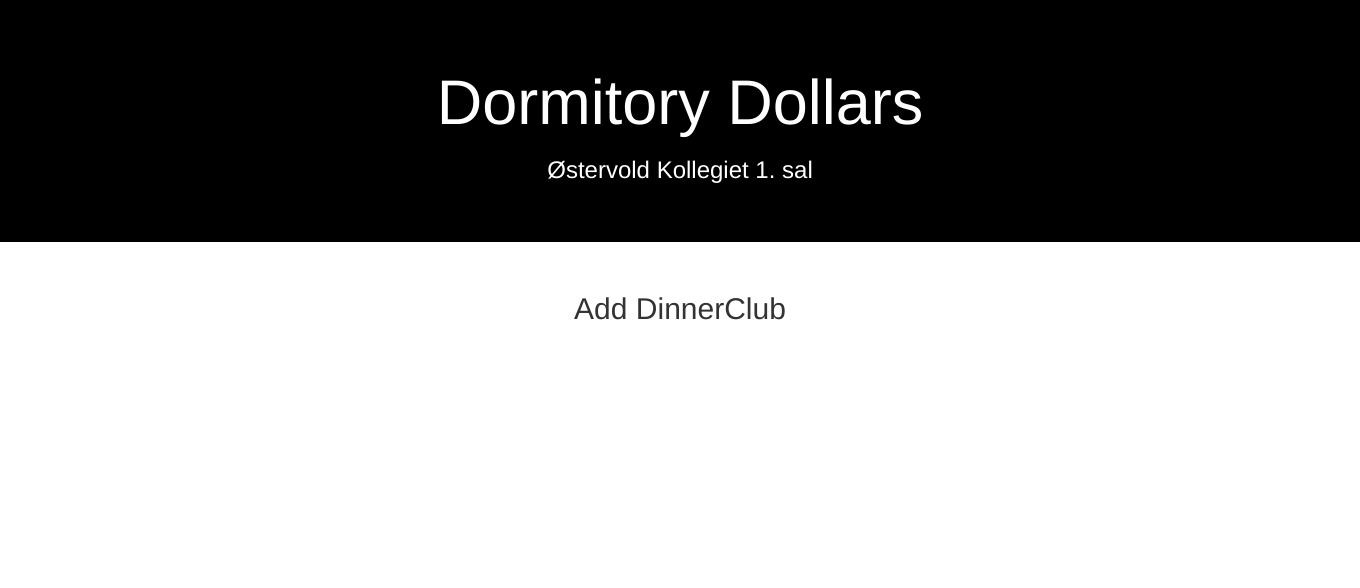
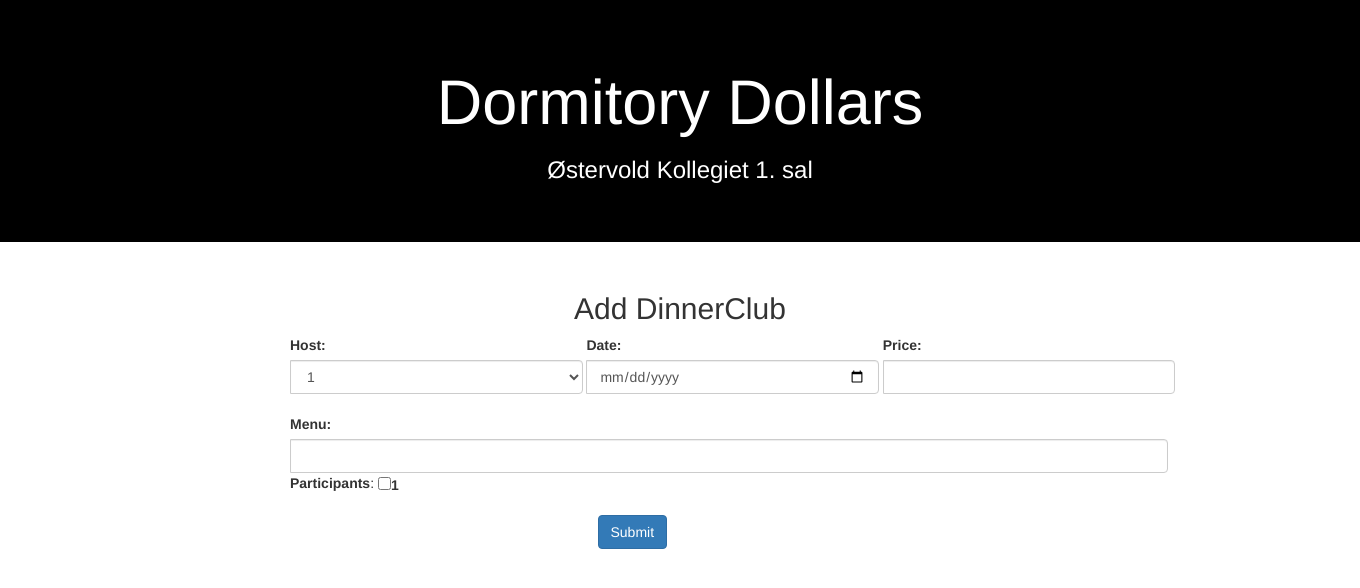
Before and after one commit to Rotendahl/DormitoryLife, a Django app: page /addDinner/ in a window 1360 px wide. Shown: the top 588 px of the page. Run offline with Django 3.2, Linux system fonts and the light colour scheme; a user stored in the database is signed in; tables that the repository leaves empty hold one stand-in row (values such as "Sample post"); some libraries are stand-ins or nearby versions.

Commit message:
Form works and creates dinnerclub but no transactions

```diff
--- a/cashier/templates/cashier/AddDinner.html
+++ b/cashier/templates/cashier/AddDinner.html
@@ -9,12 +9,18 @@
     {% load bootstrap3 %}
     {% bootstrap_css %}
     {% bootstrap_javascript %}
+    <script type="text/javascript">
+      $( function() {
+        $( "#Date" ).datepicker({ dateFormat: 'dd-mm-yy' });
+      } );
+    </script>
     <style>
       #overskrift {
         text-align: center;
         color: white;
         background-color: black;
       }
+
     </style>
   </head>
 
@@ -27,7 +33,58 @@
 
 
 <div class="container">
-  <h2 style="text-align:center;">Add DinnerClub</h2
+  <h2 style="text-align:center;">Add DinnerClub</h2>
+  <div>
+    <form class="form-inline" action="{% url 'AddDinner' %}" method="post">
+      {% csrf_token %}
+      <div class="row">
+      <div class="input-group col-xs-3">
+        <label for="Host">Host:</label>
+        <select class="form-control" id="Host" name="Host">
+          {% for room in data.roomNrs %}
+          <option>{{room}}</option>
+          {% endfor %}
+        </select>
+      </div>
+      <div class="col-xs-1"></div>
+      <div class="input-group col-xs-3">
+        <label for="Date">Date:</label>
+        <input type="date" class="form-control" id="Date" name="Date">
+      </div>
+      <div class="col-xs-1"></div>
+      <div class="input-group col-xs-3">
+        <label for="Price">Price:</label>
+        <input type="number" class="form-control" id="Price" name="Price">
+      </div>
+    </div>
+    <br>
+    <div class="row">
+      <div class="col-xs-2"></div>
+      <div class="input-group col-xs-9">
+        <label for="Menu">Menu:</label>
+        <input type="text" class="form-control" id="Menu" name="Menu">
+      </div>
+    </div>
+
+    <div class="row">
+      <div class="col-xs-2"></div>
+      <div class="input-group col-xs-9">
+        <strong>Participants</strong>:
+        {% for room in data.roomNrs  %}
+          <label class="checkbox" style="margin-right: 10px">
+            <input type="checkbox" name="participants">{{room}}
+          </label>
+        {% endfor %}
+      </div>
+    </div>
+
+   <div class="row">
+     <br>
+   <div class="col-sm-offset-5 col-sm-8">
+     <input type="submit" value="Submit" class="btn btn-primary" />
+   </div>
+    </form>
+  <div>
 </div>
 
 
--- a/cashier/views.py
+++ b/cashier/views.py
@@ -1,7 +1,7 @@
 """ Views for the cashier app """
 from django.contrib.auth.decorators import login_required
 from django.shortcuts import render
-from cashier.models import Room
+from cashier.models import Room, Dinnerclub
 
 def all_rooms_overview(request):
     """ The view that shows the balance for all rooms """
@@ -28,4 +28,35 @@ def room_overview(request, room_nr):
 @login_required
 def add_dinner(request):
     """ Page to add dinnerclub """
-    return render(request, "cashier/AddDinner.html", {'data': {}})
+    if request.method == 'POST':
+        return handleDinnerClub(request)
+
+    rooms = Room.objects.all()
+    data = {'roomNrs': []}
+    for room in rooms:
+        data['roomNrs'].append(room.roomNr)
+    return render(request, "cashier/AddDinner.html", {'data': data})
+
+
+def handleDinnerClub(request):
+    """Takes a dinnerclub request and returns the probper template"""
+    fields = request.POST
+    if len(fields) != 6:
+        msg = {'status': "No participants added", 'error': True}
+        return render(request, "cashier/dinnerStatus.html", {'data' : msg})
+
+    for field in fields:
+        if fields[field] == '':
+            msg = {'status': "Field: " + field + " was empty", 'error': True}
+            return render(request, "cashier/dinnerStatus.html", {'data' : msg})
+
+    din_club = Dinnerclub(
+        date='-'.join(fields['Date'].split('-')[::-1]), # Fuck date formats
+        totalAmount=fields['Price'],
+        host=Room.objects.get(pk=fields['Host']),
+        menu=fields['Menu'],
+        )
+    print(din_club)
+    din_club.save()
+    msg = {'status': str(din_club), 'error': False}
+    return render(request, "cashier/dinnerStatus.html", {'data' : msg})
```
Also changed, not shown: cashier/templates/cashier/dinnerStatus.html (added, +46 -0 lines).
